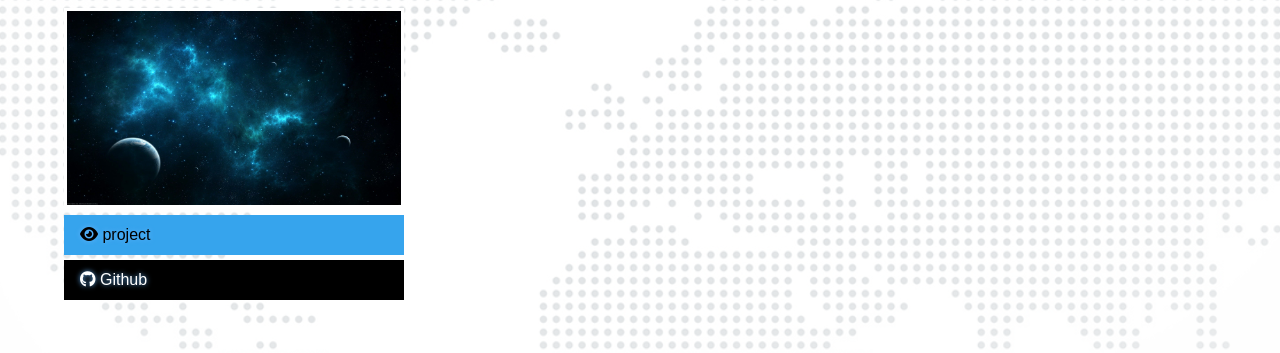
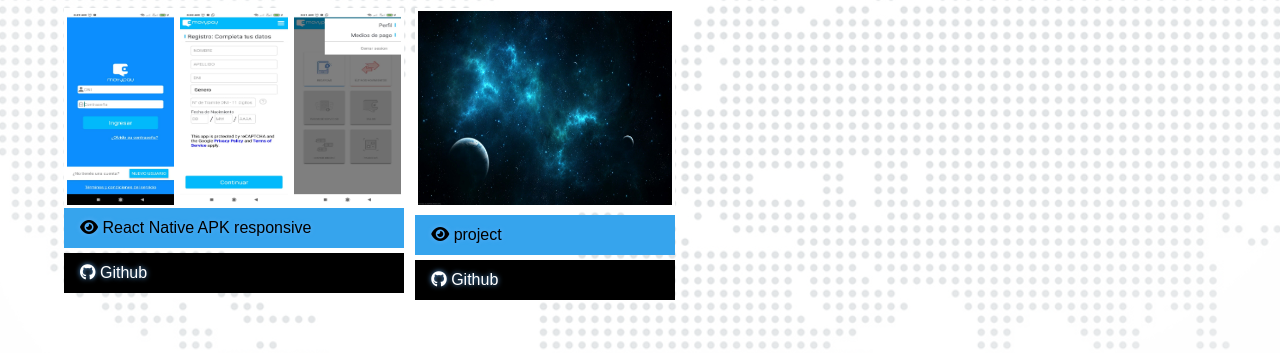
Before and after one commit to MS-2/me, a website: page dist/work.html in a window 1280 px wide. Shown: the part 938-1291 px from the top of the page. Drawn offline with nearby package versions, Linux system fonts and the light colour scheme.

Commit message:
update mopay

```diff
--- a/dist/work.html
+++ b/dist/work.html
@@ -171,6 +171,24 @@
                 </a>
             </div>
 
+            <div>
+                <div style="display:flex; flex-direction: row;">
+
+                    <img src="img/mo1.jpeg" alt="project" height="200">
+
+                    <img src="img/mo2.jpeg" alt="project" height="200">
+
+                    <img src="img/mo3.jpeg" alt="project" height="200">
+
+                </div>
+                <a href="" class="btn-light">
+                    <i class="fas fa-eye"></i> React Native APK responsive
+                </a>
+                <a href="" class="btn-dark">
+                    <i class="fab fa-github"></i> Github
+                </a>
+            </div>
+
             <div class="item">
                 <a href="#">
                     <img src="img/space.jpg" alt="project" height="200">
```
Also changed, not shown: dist/img/mo1.jpeg (added), dist/img/mo2.jpeg (added), dist/img/mo3.jpeg (added).
